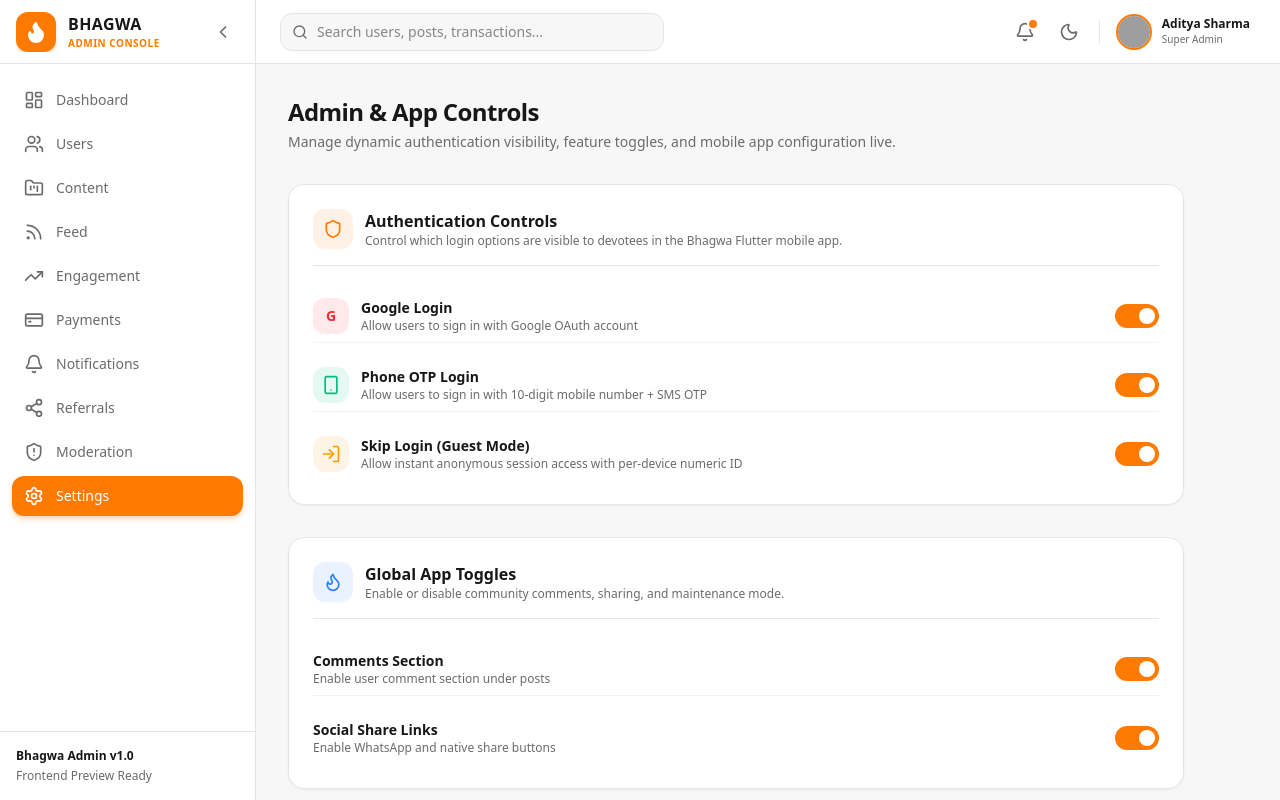
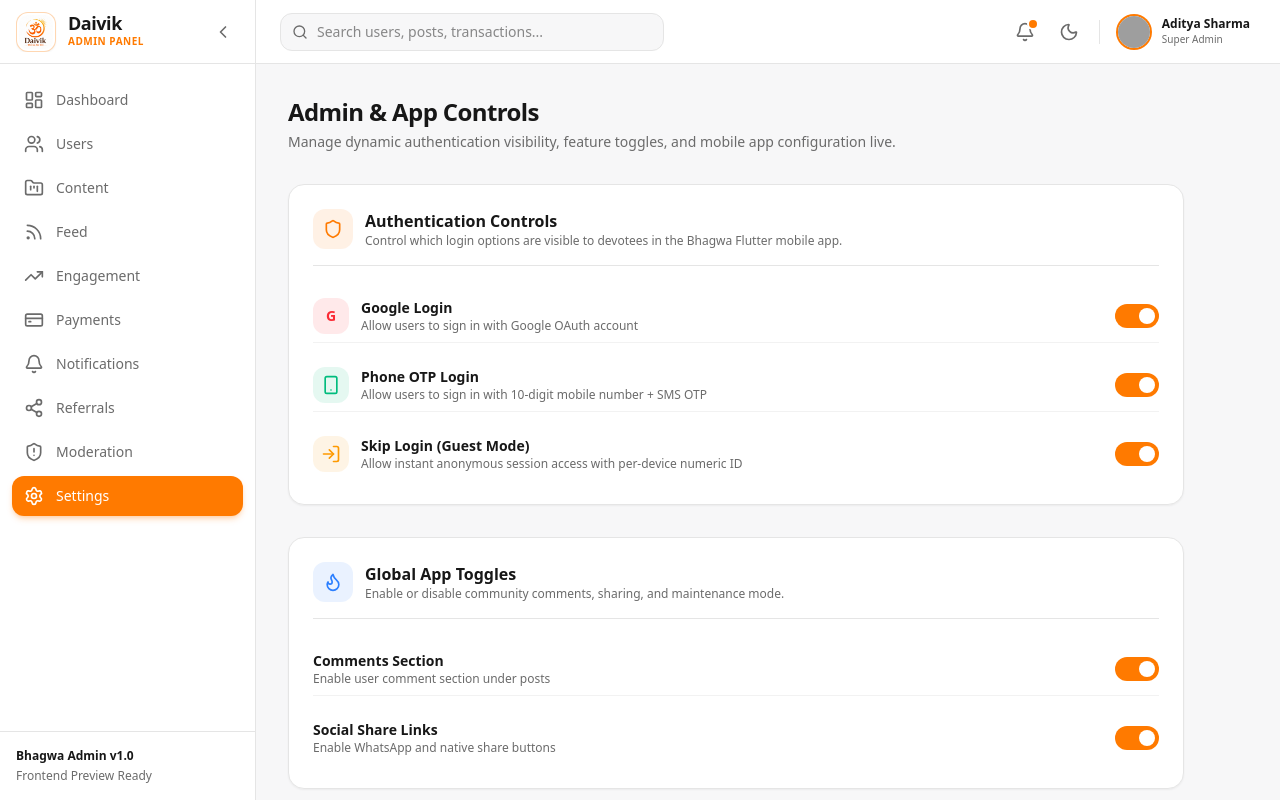
Before and after one commit to Shivknp01/bhagwa-admin, a Next.js app: page /settings in a window 1280 px wide. Built offline with nearby package versions, Linux system fonts and the light colour scheme; no server answers; the database is empty; grey boxes are pictures that could not be loaded.

Commit message:
Added official Daivik Om & Sun logo image to public folder and updated Sidebar header in bhagwa-admin

```diff
--- a/src/components/layout/Sidebar.tsx
+++ b/src/components/layout/Sidebar.tsx
@@ -54,16 +54,18 @@ export function Sidebar() {
       {/* Sidebar Header & Brand Logo */}
       <div className="h-16 flex items-center justify-between px-4 border-b border-[var(--border-color)]">
         <Link href="/dashboard" className="flex items-center gap-3 overflow-hidden">
-          <div className="w-10 h-10 rounded-xl bg-[#FF7A00] flex items-center justify-center text-white shrink-0 shadow-md shadow-[#FF7A00]/20">
-            <Flame className="w-6 h-6 fill-current" />
-          </div>
+          <img
+            src="/daivik_logo.png"
+            alt="Daivik"
+            className="w-10 h-10 rounded-xl object-contain bg-white p-0.5 border border-[#FF7A00]/30 shrink-0 shadow-xs"
+          />
           {!collapsed && (
             <div className="flex flex-col">
-              <span className="font-bold text-base tracking-wide text-[var(--text-primary)]">
-                BHAGWA
+              <span className="font-extrabold text-lg text-[var(--text-primary)] leading-none tracking-tight">
+                Daivik
               </span>
-              <span className="text-[10px] font-semibold tracking-wider text-[#FF7A00] uppercase">
-                Admin Console
+              <span className="text-[10px] text-[#FF7A00] font-bold tracking-wider uppercase mt-0.5">
+                Admin Panel
               </span>
             </div>
           )}
```
Also changed, not shown: public/daivik_logo.jpg (added), public/daivik_logo.png (added).
